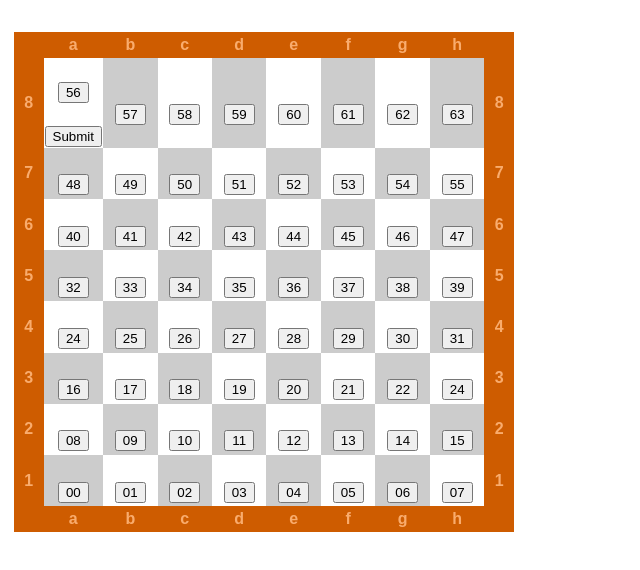
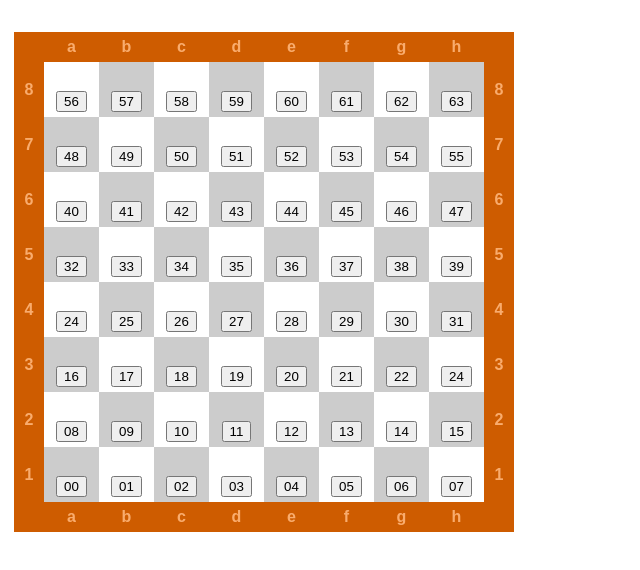
Before and after one commit to Faxn/AWS-Node-freebasic-chess, a website: page chess.html in a window 1280 px wide. Shown: the whole page, without its empty margins (0-640 px from the left). Drawn offline with Linux system fonts and the light colour scheme.

Commit message:
COMMITTING THE FUCKK OUTTA THIS

```diff
--- a/chess.html
+++ b/chess.html
@@ -29,7 +29,7 @@
 
 				<tr>
 				<th class = "vertCoords">8</th>
-                <td class = "whiteSquares" id="flatSq91"><input type="submit" value="56"><input type = "submit" value = "Submit"></td>
+                <td class = "whiteSquares" id="flatSq91"><input type="submit" name="square" value= "56"></td>
                 <td class = "blackSquares" id="flatSq92"><button id="57">57</button></td>
 				<td class = "whiteSquares" id="flatSq93"><button id="58">58</button></td>
 				<td class = "blackSquares" id="flatSq94"><button id="59">59</button></td>
```
